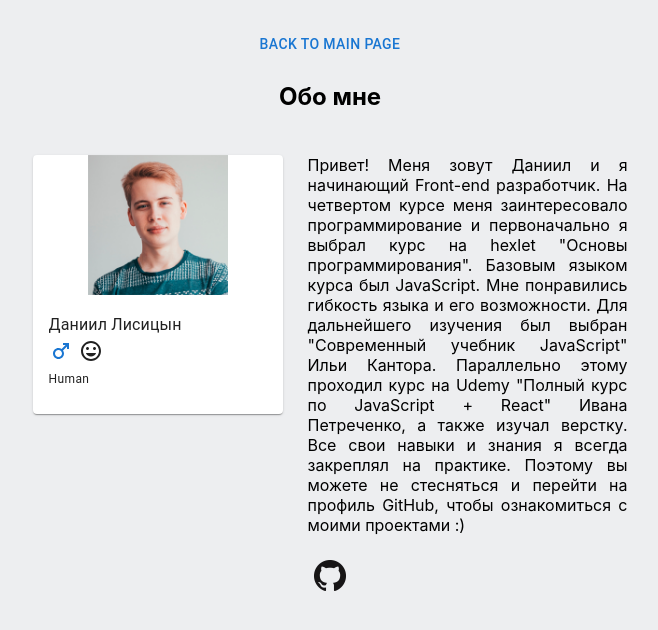
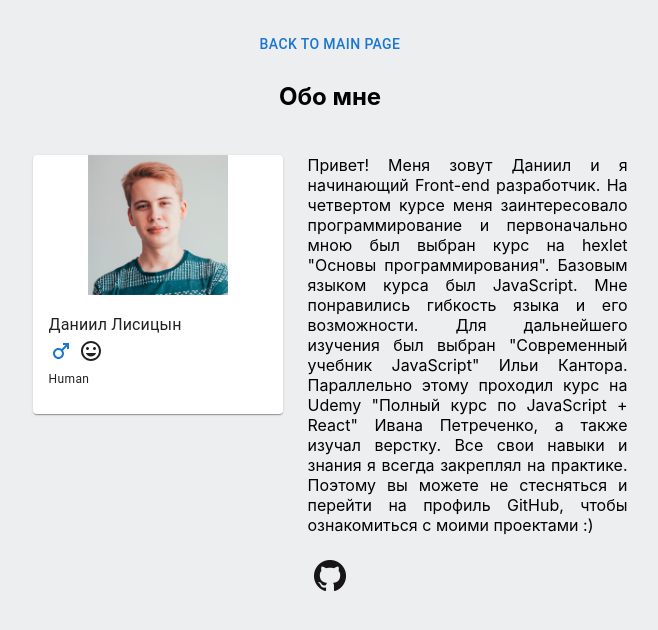
Before and after one commit to ddlisicyn/Rick-Morty, a React (Create React App) app: page /profile in a window 1280 px wide. Shown: the top 630 px of the page, without its empty margins (310-968 px from the left). Built offline with nearby package versions, Linux system fonts and the light colour scheme.

Commit message:
minor fix of profile description

```diff
--- a/src/containers/ProfilePage/ProfilePage.tsx
+++ b/src/containers/ProfilePage/ProfilePage.tsx
@@ -36,8 +36,8 @@ export const ProfilePage = () => {
 				<div className={style.description}>
 					<p>
 						Привет! Меня зовут Даниил и я начинающий Front-end разработчик.
-						На четвертом курсе меня заинтересовало программирование и первоначально я выбрал курс
-						на hexlet &#34;Основы программирования&#34;. Базовым языком курса был JavaScript.
+						На четвертом курсе меня заинтересовало программирование и первоначально мною был выбран
+						курс на hexlet &#34;Основы программирования&#34;. Базовым языком курса был JavaScript.
 						Мне понравились гибкость языка и его возможности. Для дальнейшего изучения был выбран
 						&#34;Современный учебник JavaScript&#34; Ильи Кантора. Параллельно этому проходил
 						курс на Udemy &#34;Полный курс по JavaScript + React&#34; Ивана Петреченко,
```
